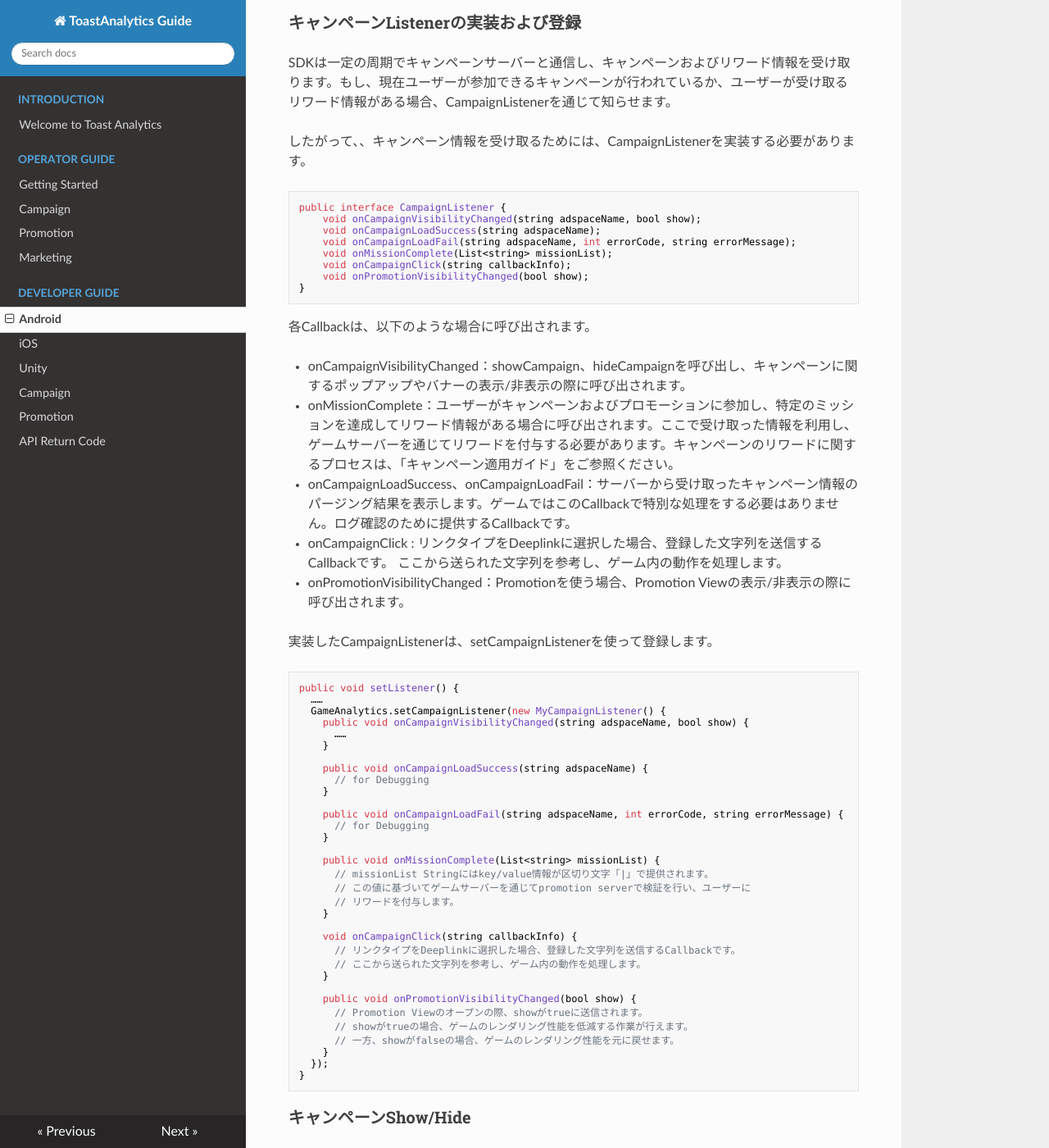
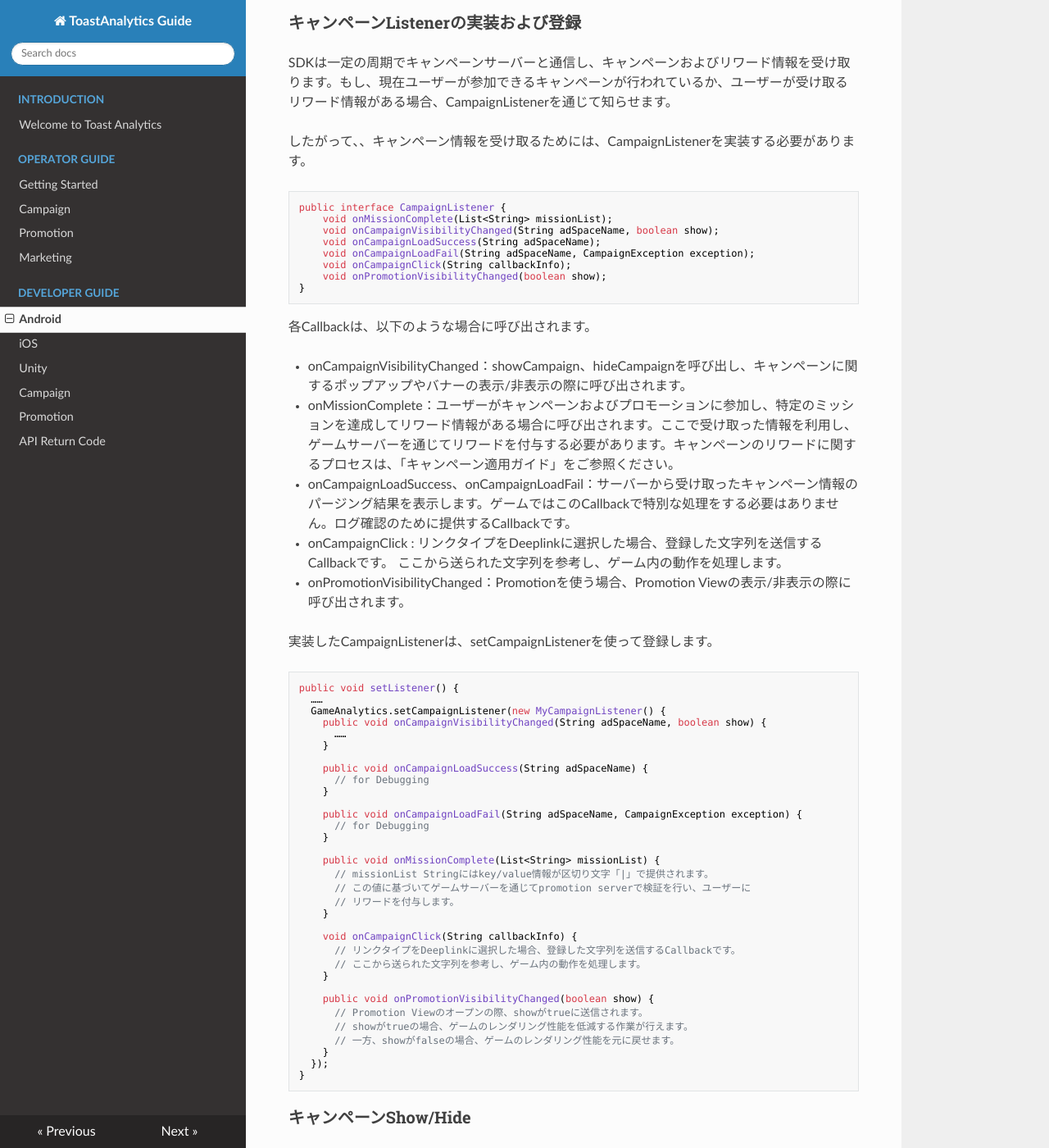
Before and after one commit to ToastAnalytics/ToastAnalytics_JA, an MkDocs documentation site: the page built from docs/Developer/4. Android Developer Guide.md, in a window 1280 px wide and 1400 px high, scrolled down 11406 px. Shown: the whole window at 82% size. Built offline with MkDocs 1.6.1, drawn with Linux system fonts in a browser that asks for light colours; nearby versions of some CDN libraries; old or Windows-style settings are respelled for this version of MkDocs.

Commit message:
Update 4. Android Developer Guide.md

````diff
--- a/docs/Developer/4. Android Developer Guide.md
+++ b/docs/Developer/4. Android Developer Guide.md
@@ -491,15 +491,14 @@ SDKは一定の周期でキャンペーンサーバーと通信し、キャン
 
 ```java
 public interface CampaignListener {
-    void onCampaignVisibilityChanged(string adspaceName, bool show);
-    void onCampaignLoadSuccess(string adspaceName);
-    void onCampaignLoadFail(string adspaceName, int errorCode, string errorMessage);
-    void onMissionComplete(List<string> missionList);
-    void onCampaignClick(string callbackInfo);
-    void onPromotionVisibilityChanged(bool show);
+    void onMissionComplete(List<String> missionList);
+    void onCampaignVisibilityChanged(String adSpaceName, boolean show);
+    void onCampaignLoadSuccess(String adSpaceName);
+    void onCampaignLoadFail(String adSpaceName, CampaignException exception);
+    void onCampaignClick(String callbackInfo);
+    void onPromotionVisibilityChanged(boolean show);
 }
 ```
-
 
 各Callbackは、以下のような場合に呼び出されます。
 
@@ -516,30 +515,30 @@ public interface CampaignListener {
 public void setListener() {
   ……
   GameAnalytics.setCampaignListener(new MyCampaignListener() {
-    public void onCampaignVisibilityChanged(string adspaceName, bool show) {
+    public void onCampaignVisibilityChanged(String adSpaceName, boolean show) {
       ……
     }
 
-    public void onCampaignLoadSuccess(string adspaceName) {
+    public void onCampaignLoadSuccess(String adSpaceName) {
       // for Debugging
     }
 
-    public void onCampaignLoadFail(string adspaceName, int errorCode, string errorMessage) {
+    public void onCampaignLoadFail(String adSpaceName, CampaignException exception) {
       // for Debugging
     }
 
-    public void onMissionComplete(List<string> missionList) {
+    public void onMissionComplete(List<String> missionList) {
       // missionList Stringにはkey/value情報が区切り文字「|」で提供されます。
       // この値に基づいてゲームサーバーを通じてpromotion serverで検証を行い、ユーザーに
       // リワードを付与します。
     }
 
-    void onCampaignClick(string callbackInfo) {
+    void onCampaignClick(String callbackInfo) {
       // リンクタイプをDeeplinkに選択した場合、登録した文字列を送信するCallbackです。
       // ここから送られた文字列を参考し、ゲーム内の動作を処理します。
     }
 
-    public void onPromotionVisibilityChanged(bool show) {
+    public void onPromotionVisibilityChanged(boolean show) {
       // Promotion Viewのオープンの際、showがtrueに送信されます。
       // showがtrueの場合、ゲームのレンダリング性能を低減する作業が行えます。
       // 一方、showがfalseの場合、ゲームのレンダリング性能を元に戻せます。
````
